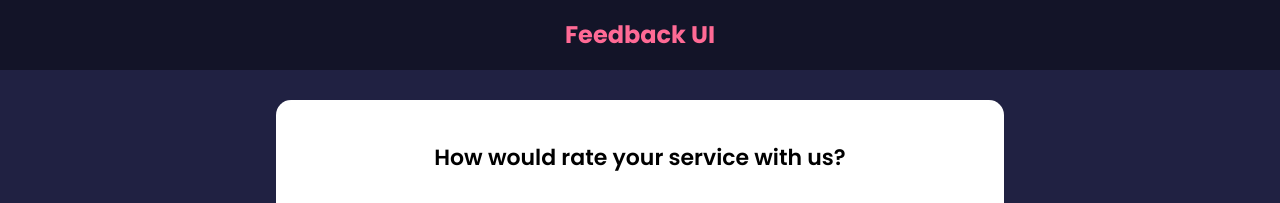
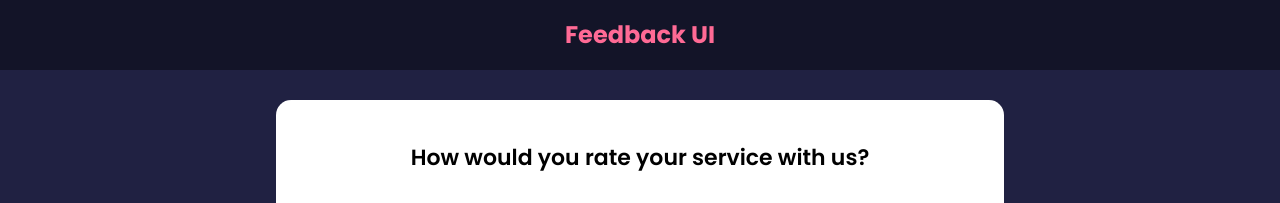
Before and after one commit to techstackmedia/feedback-app, a React (Create React App) app: page / in a window 1280 px wide. Shown: the top 203 px of the page. Built offline with nearby package versions, Linux system fonts and the light colour scheme; the HTML template or start-up script is replaced by a standard one.

Commit message:
rectify incomplete sentence in feedbackform

```diff
--- a/src/components/FeedbackForm/FeedbackForm.jsx
+++ b/src/components/FeedbackForm/FeedbackForm.jsx
@@ -28,7 +28,7 @@
 
   return (
     <Card>
-      <h2>How would rate your service with us?</h2>
+      <h2>How would you rate your service with us?</h2>
       <RatingSelect select={handleSelect} />
       <form>
         <div className="input-group">
```
